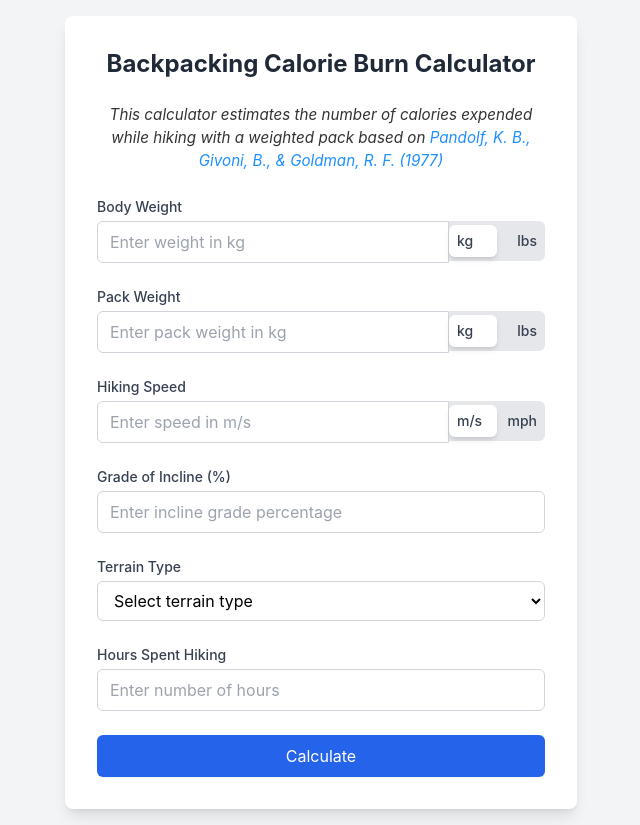
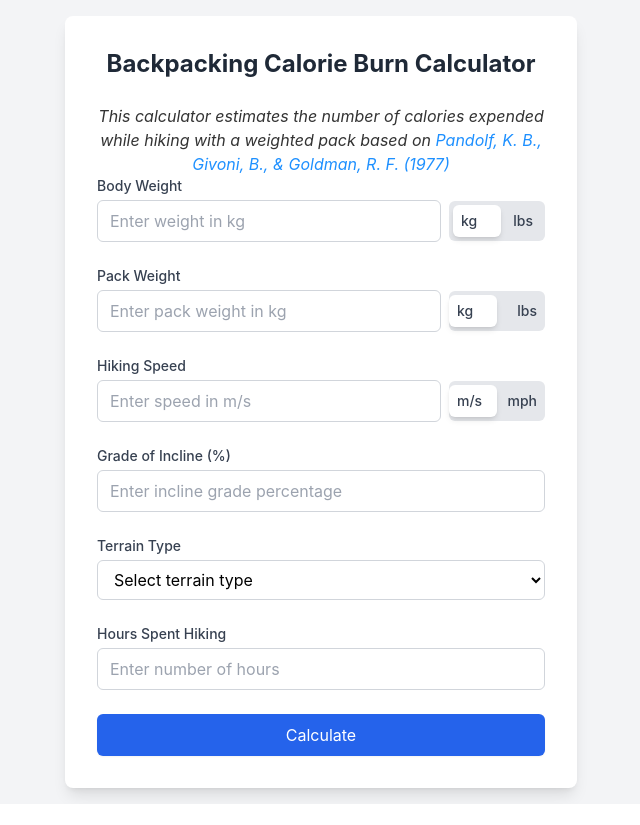
Before and after one commit to irisgou/Backpacking-Calculator, a React (Create React App) app in the folder backpacking-calculator/: page / in a window 1280 px wide. Shown: the whole page, without its empty margins (319-959 px from the left). After the commit the page ends 804 px from the top, so only its background shows below. Built offline with nearby package versions, Linux system fonts and the light colour scheme.

Commit message:
Added rounded corners to left side of text box. Added css class for text input .text-input-base.

```diff
--- a/backpacking-calculator/src/App.css
+++ b/backpacking-calculator/src/App.css
@@ -1,3 +1,7 @@
+@tailwind base;
+@tailwind components;
+@tailwind utilities;
+
 .App {
   text-align: center;
 }
@@ -36,3 +40,7 @@
     transform: rotate(360deg);
   }
 }
+
+.text-input-base {
+  @apply flex-1 gap-2 border border-gray-300 rounded-md px-3 py-2 focus:outline-none focus:ring-1 focus:ring-blue-500 focus:border-blue-500;
+}
--- a/backpacking-calculator/src/App.js
+++ b/backpacking-calculator/src/App.js
@@ -4,15 +4,16 @@ import {
   CheckCircleIcon,
   ExclamationCircleIcon,
 } from "@heroicons/react/24/solid";
+import "./App.css";
 
 const terrainOptions = [
   { label: "Paved Road", value: "Paved Road" },
   { label: "Dirt Road", value: "Dirt Road" },
   { label: "Gravel Road", value: "Gravel Road" },
-  { label: "Vegetation", value: "Vegetation" }, // Will calculate based on speed
+  { label: "Vegetation", value: "Vegetation" }, // Will calculate caloric spend based on speed
   { label: "Slippery Terrain", value: "Slippery Terrain" },
   { label: "Swamp", value: "Swamp" },
-  { label: "Sand", value: "Sand" }, // Will calculate based on speed
+  { label: "Sand", value: "Sand" }, // Will calculate caloric spend based on speed
 ];
 
 function App() {
@@ -135,34 +136,31 @@ function App() {
             <label className="block text-sm font-medium text-gray-700 mb-1">
               Body Weight
             </label>
-            <div className="flex">
+            <div className="flex items-center gap-2">
               <input
                 type="number"
                 step="any"
                 value={weight}
                 onChange={(e) => setWeight(e.target.value)}
-                className="flex-1 border border-gray-300 rounded-l-md px-3 py-2 focus:outline-none focus:ring-1 focus:ring-blue-500 focus:border-blue-500"
+                className="text-input-base"
+                // className="flex-1 gap-2 border border-gray-300 rounded-md px-3 py-2 focus:outline-none focus:ring-1 focus:ring-blue-500 focus:border-blue-500"
                 placeholder={`Enter weight in ${isWeightKg ? "kg" : "lbs"}`}
                 required
               />
               <Switch
                 checked={isWeightKg}
                 onChange={setIsWeightKg}
-                className={`$ bg-gray-200
-                  //{
-                  // isWeightKg ? "bg-blue-600" : "bg-gray-200" }
-
-                relative inline-flex items-center h-10 rounded-r-md w-24 transition-colors focus:outline-none`}
+                className={`$ bg-gray-200 relative inline-flex items-center h-10 rounded-md w-24 transition-colors focus:outline-none`}
               >
                 <span
                   className={`${
                     isWeightKg ? "translate-x-0" : "translate-x-12"
-                  } inline-block w-12 h-8 transform bg-white rounded-md shadow-md transition-transform`}
+                  } inline-block w-12 h-8 ml-1 mr-1 transform bg-white rounded-md shadow-md transition-transform`}
                 />
-                <span className="absolute left-2 text-sm font-medium text-gray-700">
+                <span className="absolute left-3 text-sm font-medium text-gray-700">
                   kg
                 </span>
-                <span className="absolute right-2 text-sm font-medium text-gray-700">
+                <span className="absolute right-3 text-sm font-medium text-gray-700">
                   lbs
                 </span>
               </Switch>
@@ -174,13 +172,13 @@ function App() {
             <label className="block text-sm font-medium text-gray-700 mb-1">
               Pack Weight
             </label>
-            <div className="flex">
+            <div className="flex items-center gap-2">
               <input
                 type="number"
                 step="any"
                 value={pack_weight}
                 onChange={(e) => setPackWeight(e.target.value)}
-                className="flex-1 border border-gray-300 rounded-l-md px-3 py-2 focus:outline-none focus:ring-1 focus:ring-blue-500 focus:border-blue-500"
+                className="flex-1 border border-gray-300 rounded-md px-3 py-2 focus:outline-none focus:ring-1 focus:ring-blue-500 focus:border-blue-500"
                 placeholder={`Enter pack weight in ${
                   isPackWeightKg ? "kg" : "lbs"
                 }`}
@@ -189,12 +187,7 @@ function App() {
               <Switch
                 checked={isPackWeightKg}
                 onChange={setIsPackWeightKg}
-                className={`$  bg-gray-200
-
-                //   {
-                //   isPackWeightKg ? "bg-blue-600" : "bg-gray-200"
-                // }
-                  relative inline-flex items-center h-10 rounded-r-md w-24 transition-colors focus:outline-none`}
+                className={`$ bg-gray-200 relative inline-flex items-center h-10 rounded-md w-24 transition-colors focus:outline-none`}
               >
                 <span
                   className={`${
@@ -216,13 +209,13 @@ function App() {
             <label className="block text-sm font-medium text-gray-700 mb-1">
               Hiking Speed
             </label>
-            <div className="flex">
+            <div className="flex items-center gap-2">
               <input
                 type="number"
                 step="any"
                 value={speed}
                 onChange={(e) => setSpeed(e.target.value)}
-                className="flex-1 border border-gray-300 rounded-l-md px-3 py-2 focus:outline-none focus:ring-1 focus:ring-blue-500 focus:border-blue-500"
+                className="flex-1 border border-gray-300 rounded-md px-3 py-2 focus:outline-none focus:ring-1 focus:ring-blue-500 focus:border-blue-500"
                 placeholder={`Enter speed in ${isSpeedMps ? "m/s" : "mph"}`}
                 required
               />
@@ -230,10 +223,7 @@ function App() {
                 checked={isSpeedMps}
                 onChange={setIsSpeedMps}
                 className={`$ bg-gray-200
-                //   {
-                //   isSpeedMps ? "bg-blue-600" : "bg-gray-200"
-                // }
-                  relative inline-flex items-center h-10 rounded-r-md w-24 transition-colors focus:outline-none`}
+                  relative inline-flex items-center h-10 rounded-md w-24 transition-colors focus:outline-none`}
               >
                 <span
                   className={`${
```
Also changed, not shown: backpacking-calculator/src/index.css (+5 -5 lines).
